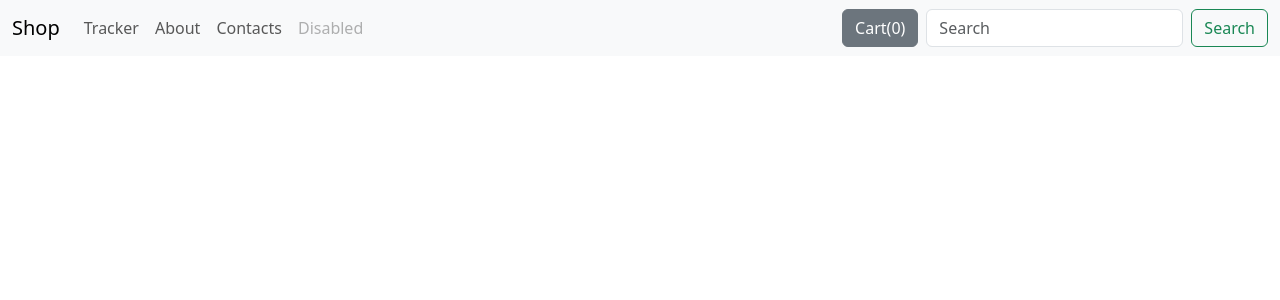
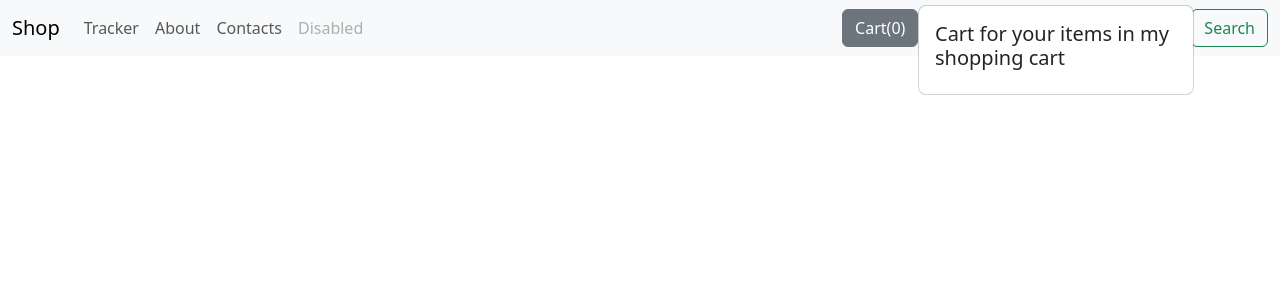
Before and after one commit to sumit-modak/ecommerce-django, a Django app: template shop/templates/shop/index.html in a window 1280 px wide. Shown: the top 300 px of the page. Run offline with Django 4.2, Linux system fonts and the light colour scheme; the template is opened without the code that fills it, so the values that code supplies are empty; some libraries are stand-ins or nearby versions.

Commit message:
changed cart options and ui

```diff
--- a/shop/templates/shop/base.html
+++ b/shop/templates/shop/base.html
@@ -4,6 +4,7 @@
         <meta charset="utf-8">
         <meta name="viewport" content="width=device-width, initial-scale=1">
         <title>{% block title %} {% endblock title %}</title>
+        <link rel="shortcut icon" href="#">
         <link href="https://cdn.jsdelivr.net/npm/bootstrap@5.3.1/dist/css/bootstrap.min.css" rel="stylesheet" integrity="sha384-4bw+/aepP/YC94hEpVNVgiZdgIC5+VKNBQNGCHeKRQN+PtmoHDEXuppvnDJzQIu9" crossorigin="anonymous">
         <style>
             {% block style %} {% endblock style %}
@@ -49,10 +50,6 @@
     <script src="https://cdnjs.cloudflare.com/ajax/libs/popper.js/1.14.6/umd/popper.min.js" integrity="sha384-wHAiFfRlMFy6i5SRaxvfOCifBUQy1xHdJ/yoi7FRNXMRBu5WHdZYu1hA6ZOblgut" crossorigin="anonymous"></script>
     <script src="https://stackpath.bootstrapcdn.com/bootstrap/4.2.1/js/bootstrap.min.js" integrity="sha384-B0UglyR+jN6CkvvICOB2joaf5I4l3gm9GU6Hc1og6Ls7i6U/mkkaduKaBhlAXv9k" crossorigin="anonymous"></script>
     {% comment %} <script src="https://cdn.jsdelivr.net/npm/bootstrap@5.3.1/dist/js/bootstrap.bundle.min.js" integrity="sha384-HwwvtgBNo3bZJJLYd8oVXjrBZt8cqVSpeBNS5n7C8IVInixGAoxmnlMuBnhbgrkm" crossorigin="anonymous"></script> {% endcomment %}
-    <script>
-        $('#popcart').popover('show');
-        document.getElementById("popcart").setAttribute('data-content', '<h5>Cart</h5>');
-    </script>
     {% block script %} {% endblock %}
     </body>
 </html>
--- a/shop/templates/shop/index.html
+++ b/shop/templates/shop/index.html
@@ -65,12 +65,14 @@ body .no-padding {
             <div class="carousel-item active">
 
                 <div class="col-xs-3 col-sm-3 col-md-3">
-                    <div class="card" style="width: 18rem;">
+                    <div class="card align-items-center" style="width: 18rem;">
                         <img src="/media/{{products.0.image}}" class="card-img-top" alt="...">
                         <div class="card-body">
-                        <h5 class="card-title">{{products.0.name}}</h5>
+                        <h5 class="card-title" id="namepdt{{products.0.id}}">{{products.0.name}}</h5>
                         <p class="card-text">{{products.0.desc|slice:"0:60"}}</p>
-                        <button id="pdt{{products.0.id}}" class="btn btn-primary cart">Add to cart</button>
+                        <span id="divpdt{{products.0.id}}" class="divpdt">
+                            <button id="pdt{{products.0.id}}" class="btn btn-primary cart">Add to cart</button>
+                        </span>
                         <a href="/shop/product/{{products.0.id}}">
                             <button id="qv{{products.0.id}}" class="btn btn-primary cart">QuickView</button>
                         </a>
@@ -80,12 +82,14 @@ body .no-padding {
 
             {% for i in products|slice:"1:" %}
                 <div class="col-xs-3 col-sm-3 col-md-3">
-                    <div class="card" style="width: 18rem;">
+                    <div class="card align-items-center" style="width: 18rem;">
                         <img src="/media/{{i.image}}" class="card-img-top" alt="...">
                         <div class="card-body">
-                        <h5 class="card-title">{{i.name}}</h5>
+                        <h5 class="card-title" id="namepdt{{i.id}}">{{i.name}}</h5>
                         <p class="card-text">{{i.desc|slice:"0:60"}}</p>
-                        <button id="pdt{{i.id}}" class="btn btn-primary cart">Add to cart</button>
+                        <span id="divpdt{{i.id}}" class="divpdt">
+                            <button id="pdt{{i.id}}" class="btn btn-primary cart">Add to cart</button>
+                        </span>
                         <a href="/shop/product/{{i.id}}">
                             <button id="qv{{i.id}}" class="btn btn-primary cart">QuickView</button>
                         </a>
@@ -116,24 +120,68 @@ body .no-padding {
 
 {% block script %}
 <script>
+    // find out cart items from localStorage
     if(localStorage.getItem('cart') == null) {
-        var cart = {}
+        var cart = {};
     } else {
-        cart = JSON.parse(localStorage.getItem('cart'))
+        cart = JSON.parse(localStorage.getItem('cart'));
+        updateCart(cart);
     }
 
+    // if add to cart button is clicked (increment count)
     $('.cart').click(function() {
-        // console.log('clicked');
         var idstr = this.id.toString();
-        // console.log(idstr);
         if(cart[idstr] != undefined) {
             cart[idstr] = cart[idstr] + 1;
         } else {
             cart[idstr] = 1;
         }
-        // console.log(cart);
+        updateCart(cart);
+    });
+
+    // add popover to cart
+    $('#popcart').popover();
+    updatePopover(cart);
+
+    function updatePopover(cart) {
+        var popStr = "";
+        popStr = popStr + "<h5> Cart for your items in my shopping cart </h5><div class='mx-2 my-2'>";
+        var i = 1;
+        for (var item in cart) {
+            popStr = popStr + "<b>" + i + "</b>. ";
+            popStr = popStr + document.getElementById('name' + item).innerHTML.slice(0, 19) + "...Qty: " + cart[item] + '<br>';
+            i = i + 1;
+        }
+        popStr = popStr + "</div>";
+        document.getElementById("popcart").setAttribute('data-content', popStr);
+        $('#popcart').popover('show');
+    }
+
+    function updateCart(cart) {
+        var sum = 0;
+        for (var item in cart) {
+            sum = sum + cart[item];
+            document.getElementById('div' + item).innerHTML = "<button id='minus" + item + "' class='btn btn-primary minus'>-</button> <span id='val" + item + "''>" + cart[item] + "</span> <button id='plus" + item + "' class='btn btn-primary plus'> + </button>";
+        }
         localStorage.setItem('cart', JSON.stringify(cart));
-        document.getElementById('cart').innerHTML = Object.keys(cart).length;
+        // document.getElementById('cart').innerHTML = Object.keys(cart).length;
+        document.getElementById('cart').innerHTML = sum;
+        updatePopover(cart);
+    }
+
+    // If plus or minus button is clicked
+    $('.divpdt').on("click", "button.minus", function() {
+        a = this.id.slice(8, );
+        cart['pdt'+a] = Math.max(0, cart['pdt'+a] - 1);
+        document.getElementById('valpdt'+a).innerHTML = cart['pdt'+a];
+        updateCart(cart);
+    });
+
+    $('.divpdt').on("click", "button.plus", function() {
+        a = this.id.slice(7, );
+        cart['pdt'+a] = cart['pdt'+a] + 1;
+        document.getElementById('valpdt'+a).innerHTML = cart['pdt'+a];
+        updateCart(cart);
     });
 </script>
 {% endblock %}
```
